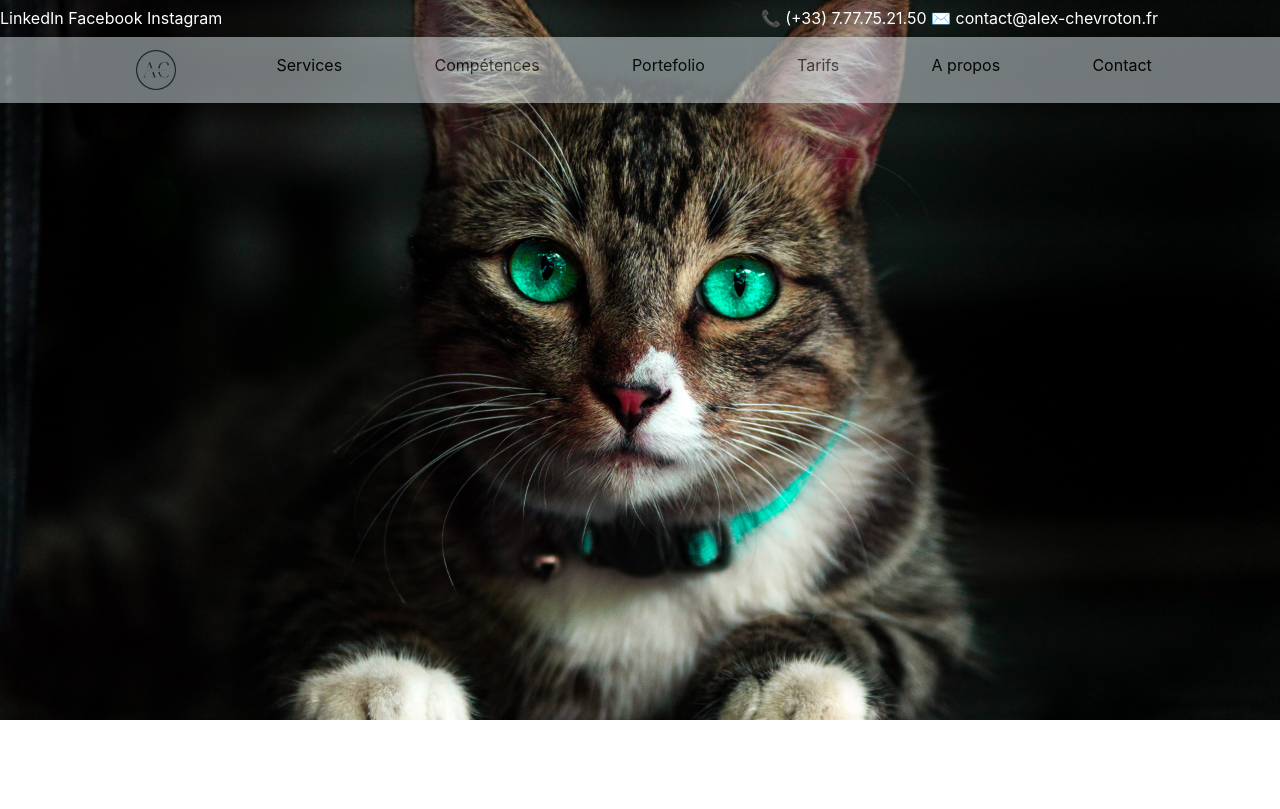
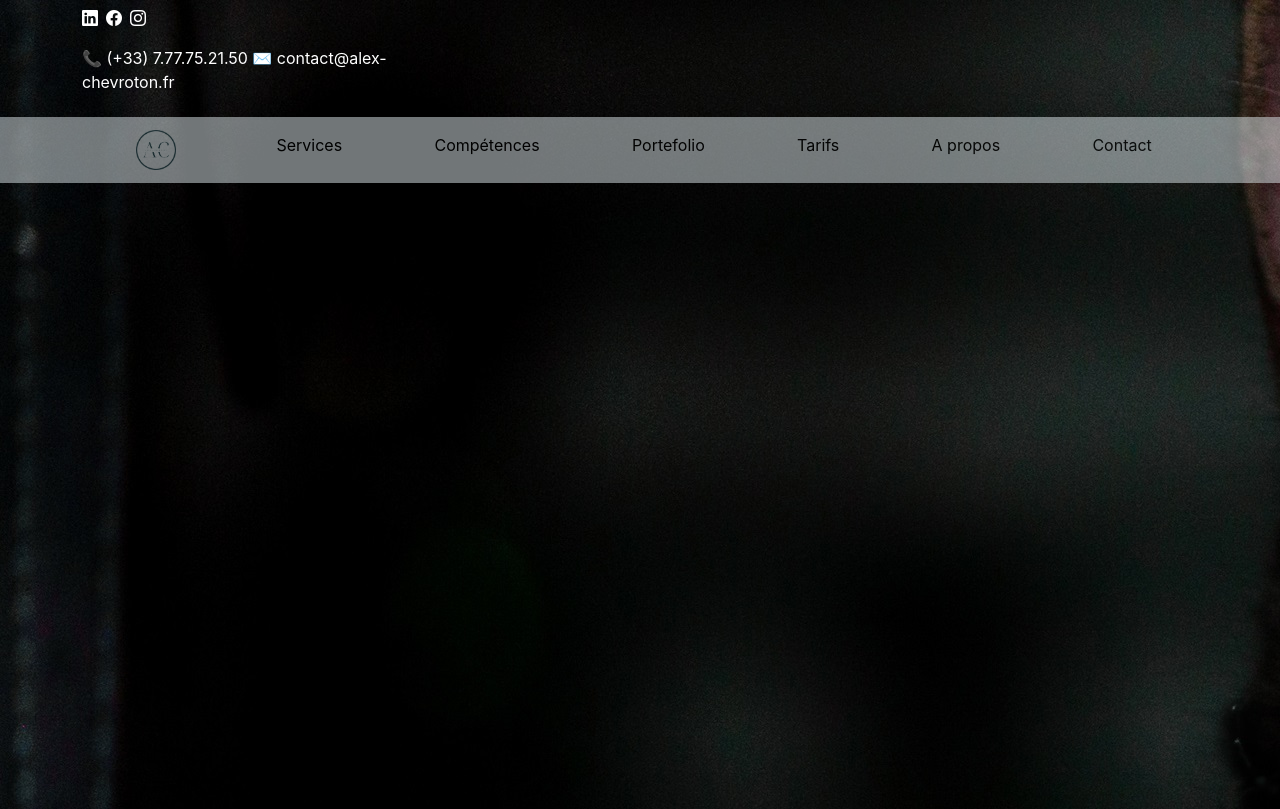
Before and after one commit to AlexCh90/alex-chevroton.fr, a React (Create React App) app: page / in a window 1280 px wide. Shown: the top 809 px of the page. Built offline with nearby package versions, Linux system fonts and the light colour scheme.

Commit message:
28/03/2024 - 13 h 46

```diff
--- a/public/index.html
+++ b/public/index.html
@@ -26,7 +26,8 @@
       Learn how to configure a non-root public URL by running `npm run build`.
     -->
     <link href="https://cdn.jsdelivr.net/npm/bootstrap@5.3.0-alpha1/dist/css/bootstrap.min.css" rel="stylesheet" integrity="sha384-GLhlTQ8iRABdZLl6O3oVMWSktQOp6b7In1Zl3/Jr59b6EGGoI1aFkw7cmDA6j6gD" crossorigin="anonymous">
-    <title>React App</title>
+    <link rel="stylesheet" href="https://cdn.jsdelivr.net/npm/bootstrap-icons@1.11.3/font/bootstrap-icons.min.css">
+  <title>React App</title>
   </head>
   <body>
     <noscript>You need to enable JavaScript to run this app.</noscript>
--- a/src/assets/styles/accueil.scss
+++ b/src/assets/styles/accueil.scss
@@ -1,6 +1,11 @@
+.carousel{
+    width: 100%;
+    height: 50vh;
+}
+
 .carouselimage{
-    height: auto;
-    width: 100%;
+    overflow: hidden;
+    height: 100%;
 }
 
 .fondentete{
--- a/src/components/Banner.js
+++ b/src/components/Banner.js
@@ -7,7 +7,7 @@ const  Banner = () => {
     const [navbar, setNavbar] = useState(false)
     const [logo, setLogo] = useState(false)
     const changeBackground = () => {
-        if (window.scrollY >= 50) {
+        if (window.scrollY >= 100) {
             setNavbar(true)
             setLogo(true)
         } else {
--- a/src/components/Competences.js
+++ b/src/components/Competences.js
@@ -2,7 +2,7 @@ import "../assets/styles/comptences.scss"
 
 function Competences () {
     return (
-        <div id="competences" className="paragraph">
+        <section id="competences" className="paragraph">
             <div className="container">
                 <p>
                     Lorem ipsum dolor sit amet, consectetur adipiscing elit. Proin quis pharetra mauris. Phasellus suscipit at ex sit amet consectetur.
@@ -37,7 +37,7 @@ function Competences () {
                     leo nunc consequat nibh, imperdiet tempus mi orci in lectus. Nullam quis dolor rutrum, convallis sem ac, consectetur magna.
                 </p>
             </div>
-        </div>
+        </section>
     )
 }
 
--- a/src/components/Header.js
+++ b/src/components/Header.js
@@ -5,7 +5,7 @@ const Header = () =>{
     const [header, setNavbar] = useState(false)
     const hideHeader = () => {
         console.log(window.scrollY)
-        if (window.scrollY >= 50) {
+        if (window.scrollY >= 100) {
             setNavbar(true)
         } else {
             setNavbar(false)
@@ -19,13 +19,20 @@ const Header = () =>{
     })
 
     return(
-        <div id="accueil" className={header ? "header hidden-header" : "header shown-header"}>
-            <div className="row align-items-center">
-                <div className="col-xxl-8 col-md-7 align-items-center">
-                    LinkedIn Facebook Instagram
+        <div id="accueil" className={header ? "container header hidden-header" : "container header shown-header"}>
+            <div className="row">
+                <div className="col-md-4">
+                    <ul className="list-inline">
+                        <li className="list-inline-item"><i className="bi bi-linkedin"></i></li>
+                        <li className="list-inline-item"><i className="bi bi-facebook"></i></li>
+                        <li className="list-inline-item"><i className="bi bi-instagram"></i></li>
+                    </ul>
                 </div>
-                <div className="col-xxl-4 col-md-5 align-items-end">
-                    📞 (+33) 7.77.75.21.50 ✉️ contact@alex-chevroton.fr
+                <div className="col-md-3 offset-md-3"></div>
+                <div className="col-md-4">
+                    <p className="justify-content-end">
+                        📞 (+33) 7.77.75.21.50 ✉️ contact@alex-chevroton.fr
+                    </p>
                 </div>
             </div>
         </div>
--- a/src/components/Services.js
+++ b/src/components/Services.js
@@ -2,7 +2,7 @@ import "../assets/styles/services.scss"
 
 function Services (){
     return(
-        <div id="services">
+        <section id="services">
             <div className="container-fluid">
                 <div className="row gap-2">
                     <div className="card col-3">
@@ -55,7 +55,7 @@ function Services (){
                     </div>
                 </div>
             </div>
-        </div>
+        </section>
     )
 }
 
--- a/src/pages/Accueil.js
+++ b/src/pages/Accueil.js
@@ -4,16 +4,16 @@ import chat2 from "../assets/images/chat2.jpg"
 
 function Accueil (){
     return (
-        <div id="carouselExampleSlidesOnly" className="carousel slide fondentete" data-bs-ride="carousel">
+        <section id="carouselExampleSlidesOnly" className="carousel slide fondentete" data-bs-ride="carousel">
             <div className="carousel-inner">
-                <div className="carousel-item active" data-bs-interval="4000">
+                <div className="carousel-item active" data-bs-interval="10000">
                     <img src={chat1} className="carouselimage" alt="chat1"/>
                 </div>
-                <div className="carousel-item" data-bs-interval="2000">
+                <div className="carousel-item" data-bs-interval="10000">
                     <img src={chat2} className="carouselimage" alt="chat2"/>
                 </div>
             </div>
-        </div>
+        </section>
         )
 }
 
```
